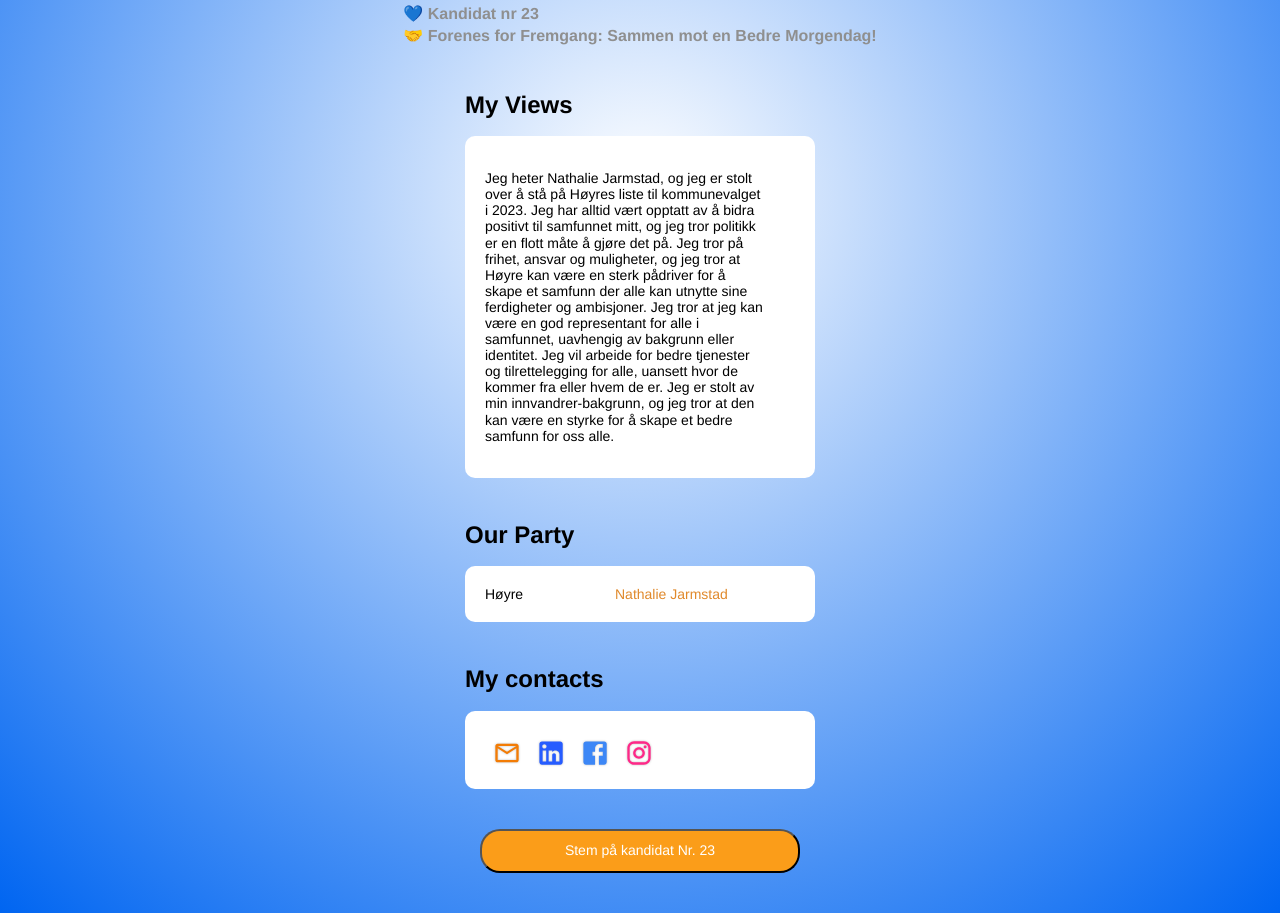
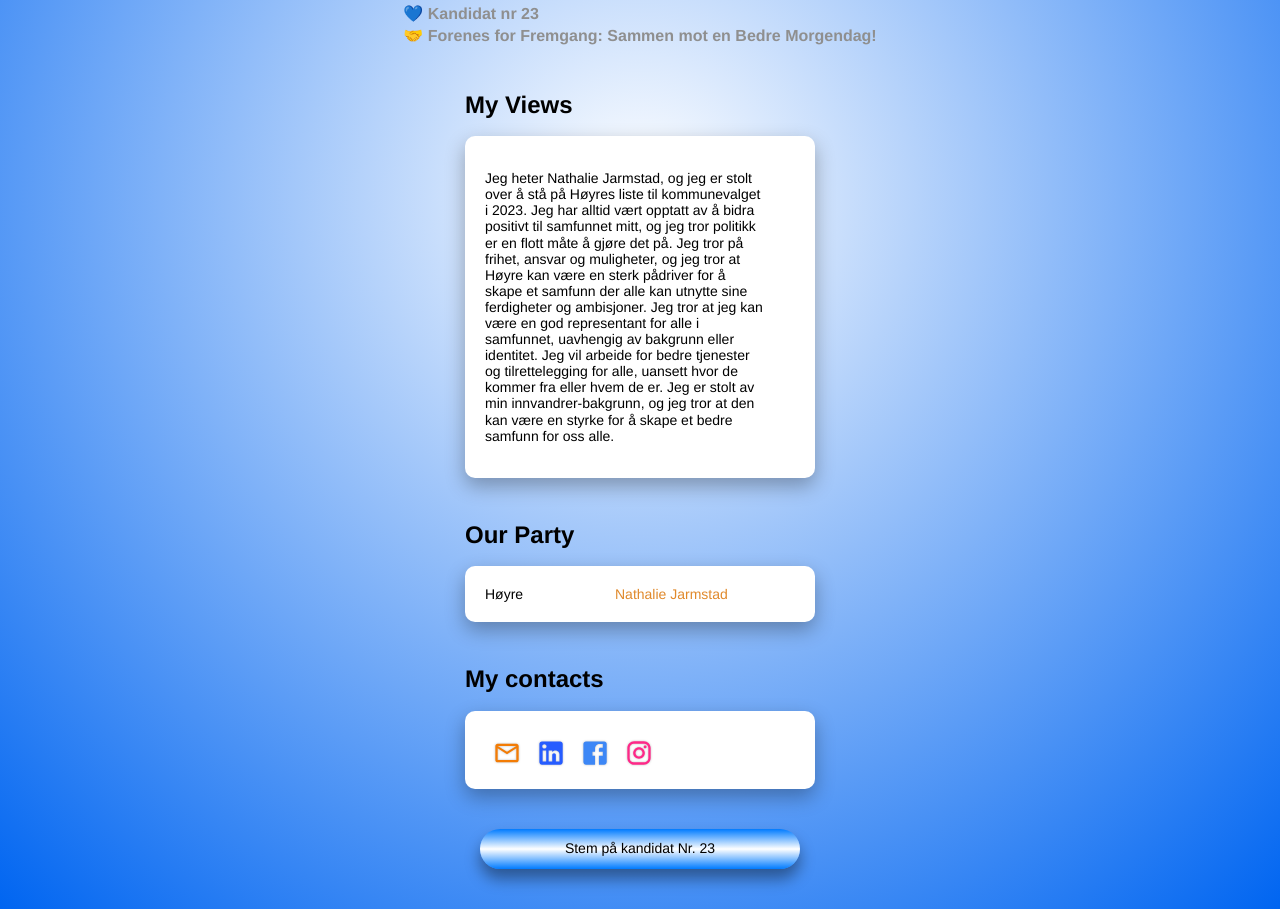
Before and after one commit to Bun-the-dog/Nathalie.Jarmstad, a plain HTML site: page index.html in a window 1280 px wide. Shown: the part 520-1433 px from the top of the page. Drawn offline with Linux system fonts and the light colour scheme.

Commit message:
Update style.css

```diff
--- a/style.css
+++ b/style.css
@@ -58,6 +58,7 @@ body {
   flex-grow: 0;
   box-sizing: border-box;
   margin: 0;
+  box-shadow: 0 8px 20px rgba(0, 0, 0, 0.3);
 }
 
 .links__link,
@@ -102,12 +103,23 @@ footer {
   align-items: center;
   padding: 10px;
   width: 320px;
-  background: #fb9d19;
+  text-decoration: none;
+  background: linear-gradient( #007bff, #ffffff, #007bff);
   border-radius: 20px;
+  border: none;
+  box-shadow: 0 10px 15px rgba(0, 0, 0, 0.4); /* Add a subtle box-shadow for the 3D effect */
+  transition: box-shadow 0.3s ease;
 
   font-size: 14px;
   line-height: 1.4;
 
-  color: #ffffff;
+  color: #000000;
   text-decoration: none;
 }
+.button-link:hover {
+  color: whitesmoke;
+  text-shadow: -1px 1px 1px #333;
+  background: linear-gradient(#ffffff, #007bff, #ffffff); /* White to Blue gradient with centering */
+  background-position: 100%; /* Center the gradient horizontally on hover */
+  box-shadow: 0 8px 20px rgba(0, 0, 0, 0.3); /* Increase the box-shadow on hover */
+}
```
